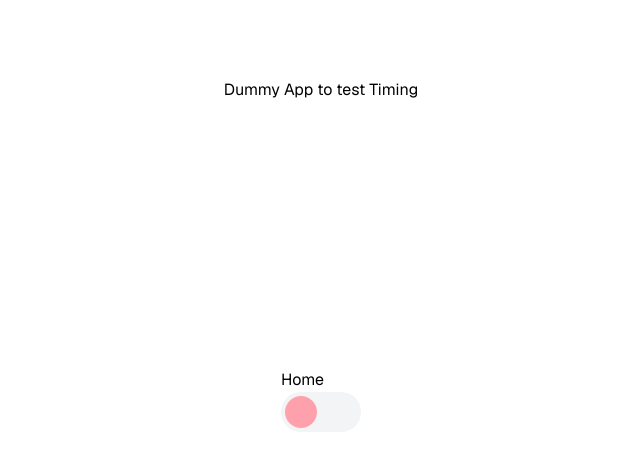
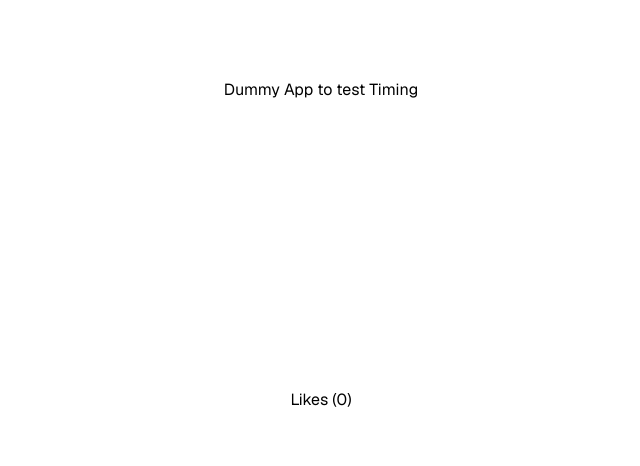
Before and after one commit to rohansinha01/time-saver, a Next.js app: page / in a window 1280 px wide. Shown: the top 466 px of the page, without its empty margins (319-959 px from the left). Built offline with nearby package versions, Linux system fonts and the light colour scheme.

Commit message:
playing with state

```diff
--- a/app/Components/Toggle.tsx
+++ b/app/Components/Toggle.tsx
@@ -1,22 +1,22 @@
+"use client"
+
 import React from 'react'
 
-interface ToggleProps {
-  label: string;
-}
+function Toggle() {
+    // ...
+    const [likes, setLikes] = React.useState(0);
 
-const Toggle: React.FC<ToggleProps> = ({ label }) => {
-  return (
-    <div className='p-8'>
-        {label}
-        <label htmlFor='check' className='flex bg-gray-100 cursor-pointer relative w-20 h-10 rounded-full'>
-         <input type='checkbox' id="check" className='sr-only peer'/>
-         <span className='w-2/5 h-4/5 bg-rose-300 absolute rounded-full left-1 top-1 peer-checked:bg-rose-600 peer-checked:left-11 transition-all duration-500'/>
-        </label>
+    function handleClick() {
+      setLikes(likes + 1);
+    }
+
+    return (
+      <div>
+        {/* ... */}
+        <button onClick={handleClick}>Likes ({likes})</button>
+      </div>
+    );
+  }
 
 
-
-    </div>
-  )
-}
-
 export default Toggle
--- a/app/page.tsx
+++ b/app/page.tsx
@@ -6,7 +6,7 @@ export default function Home() {
     <>
     <div className="grid grid-rows-[20px_1fr_20px] items-center justify-items-center min-h-screen p-8 pb-20 gap-16 sm:p-20 font-[family-name:var(--font-geist-sans)]">
       Dummy App to test Timing
-    <Toggle label="Home"/>
+    <Toggle />
     </div>
 
     </>
```
